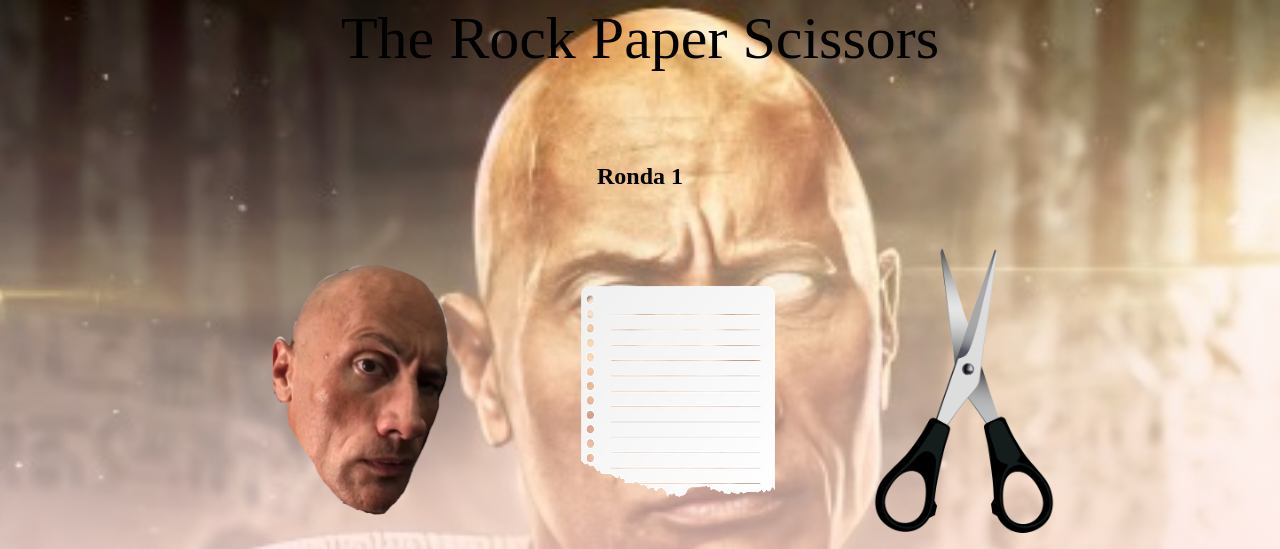
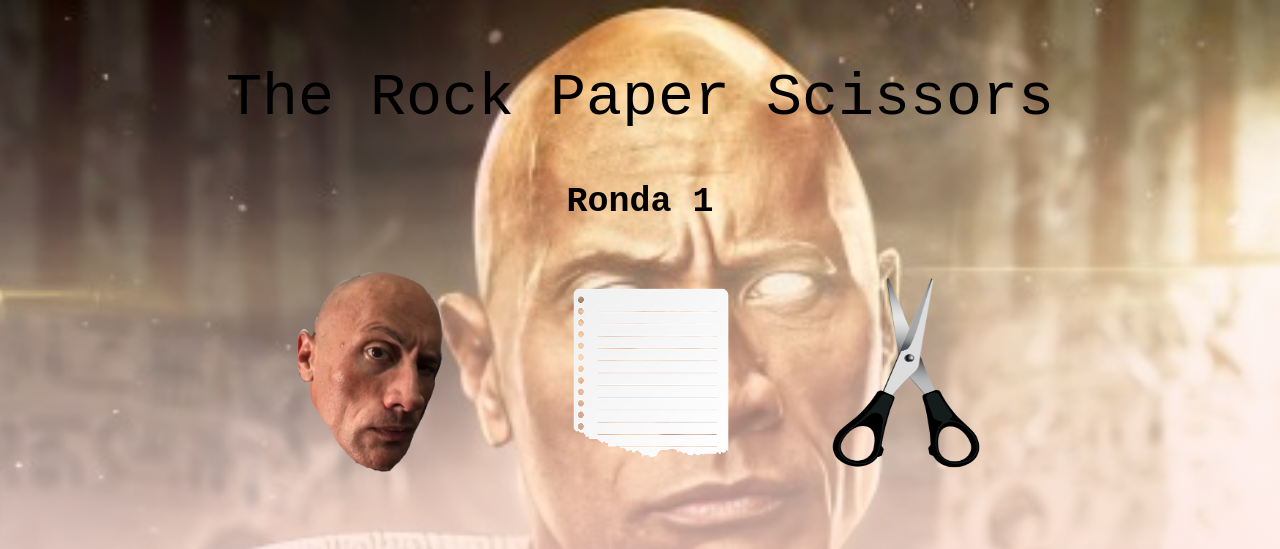
Before and after one commit to MarioLopB/RockPaperScissors, a plain HTML site: page therock.html in a window 1280 px wide. Shown: the top 549 px of the page. Drawn offline with Linux system fonts and the light colour scheme.

Commit message:
Add the rock faces

```diff
--- a/jscode/code.js
+++ b/jscode/code.js
@@ -58,8 +58,14 @@ let playGame = (playerSelection) => {
     } else if (round == 5){
         if(pointsP > pointsIA){
             roundLB.textContent = "¡HAS GANADO!";
+            if (therockBtn != null){
+                therockBtn.src = "../images/happyrock.png";
+            }
         } else if(pointsP < pointsIA){
             roundLB.textContent = "Has perdio :(";
+            if (therockBtn != null){
+                therockBtn.src = "../images/angrytherock.png";
+            }
         } else{
             roundLB.textContent = "EMPATE";
         }
--- a/styles/main.css
+++ b/styles/main.css
@@ -10,7 +10,7 @@ body {
     justify-content: center;
     height: 100vh;
     align-items: center;
-    font-family: 'Gill Sans', 'Gill Sans MT', Calibri, 'Trebuchet MS', sans-serif;
+    font-family: 'Courier New', monospace;
     color: white;
 }
 
@@ -24,12 +24,10 @@ body {
     flex-direction: column;
     justify-content: center;
     align-items: center;
-    transition: transform 2s;
-    transform: rotate(1440deg);
 }
 
 #title {
-    font-size: 50px;
+    font-size: 40px;
     margin-bottom: 40px;
 }
 
--- a/styles/normal.css
+++ b/styles/normal.css
@@ -12,7 +12,7 @@ body {
     justify-content: center;
     height: 100vh;
     align-items: center;
-    font-family:Cambria, Cochin, Georgia, Times, 'Times New Roman', serif;
+    font-family: 'Courier New', monospace;
 }
 
 #main {
--- a/styles/therock.css
+++ b/styles/therock.css
@@ -6,6 +6,7 @@
 body,
 html {
     height: 100%;
+    font-family: 'Courier New', monospace;
 }
 
 #bg {
@@ -28,7 +29,7 @@ html {
     display: flex;
     flex-direction: column;
     justify-content: center;
-    gap: 50px
+    gap: 10px
 }
 
 #title {
@@ -41,28 +42,29 @@ html {
     width: 800px;
     height: 200px;
     display: flex;
-    justify-content: space-between;
     align-items: center;
+    justify-content: center;
+    margin-top: 30px;
     margin-bottom: 70px;
-    gap: 70px;
+    gap: 80px;
 }
 
 #therock-btn {
     flex: auto;
-    max-width: 250px;
-    height: 250px;
+    max-width: 200px;
+    height: 200px;
 }
 
 #paper-btn {
     flex: auto;
-    max-width: 250px;
-    height: 250px;
+    max-width: 200px;
+    height: 200px;
 }
 
 #scissors-btn {
     flex: auto;
-    max-width: 200px;
-    height: 300px;
+    max-width: 150px;
+    height: 200px;
 }
 
 img {
@@ -100,6 +102,7 @@ button {
     color: white;
     font-weight: bold;
     transition: transform 250ms;
+    font-family: 'Courier New', monospace;
 }
 
 button:hover {
@@ -109,3 +112,8 @@ button:hover {
 button:active {
     transform: scale(0.8);
 }
+
+#round,
+#info {
+    font-size: 35px;
+}
```
Also changed, not shown: images/angrytherock.png (added), images/happyrock.jpg (deleted).
